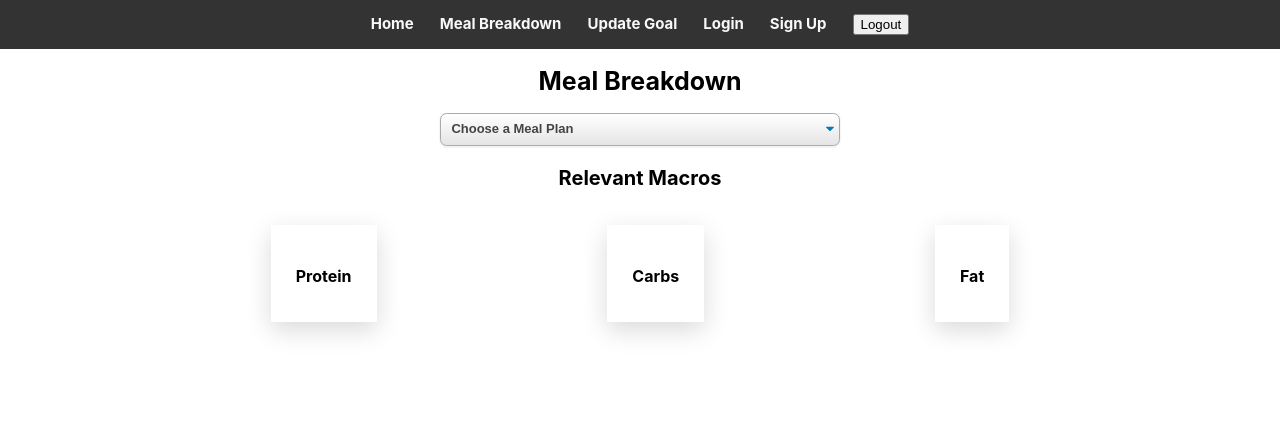
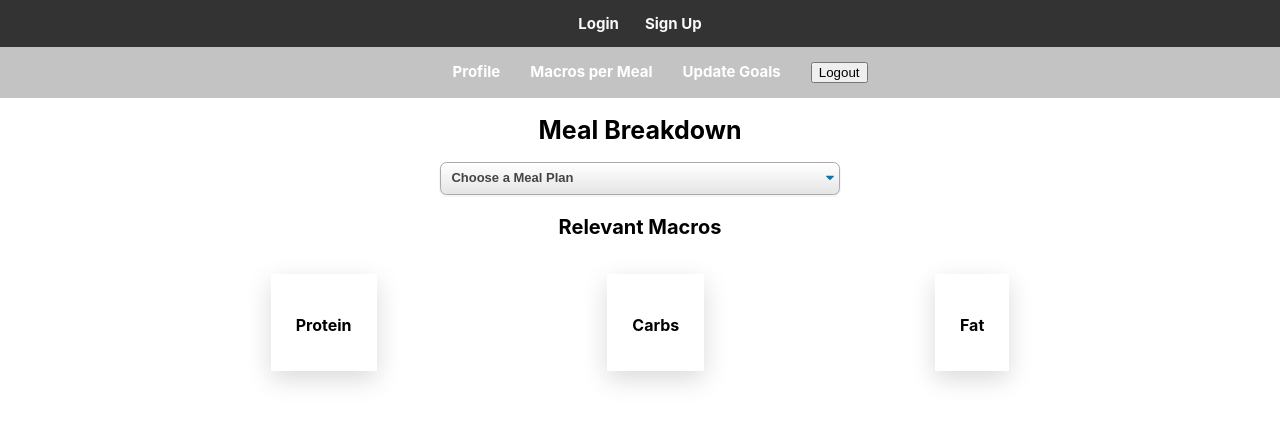
Before and after one commit to macro-calculator-lambda/frontend-seth, a React (Create React App) app in the folder macros/: page /meal-page in a window 1280 px wide. Shown: the top 422 px of the page. Built offline with nearby package versions, Linux system fonts and the light colour scheme; sample sign-in values are in the browser's storage.

Commit message:
Reorganized navigation and created subnavigation for interior pages of application.

```diff
--- a/macros/src/components/Home.js
+++ b/macros/src/components/Home.js
@@ -8,6 +8,7 @@ import { getUserInfo, deleteUser } from "../actions";
 import { Container, Title } from "../styles";
 
 import { calculateCalories, macroCalculator, macros } from "../utils";
+import SubNavigation from "./SubNavigation";
 
 class Home extends React.Component {
   componentDidMount() {
@@ -33,8 +34,11 @@ class Home extends React.Component {
     const totalCalories = calculateCalories(this.props.user);
 
     return (
+      <>
+        <SubNavigation />
         <Container>
-        <Title>Home</Title>
+          <Title>Profile</Title>
+
           <p>
             Recommended Total Calories Per day for {this.props.user.username}:
           </p>
@@ -66,6 +70,7 @@ class Home extends React.Component {
           <p />
           <button onClick={this.handleClick}>Delete Account</button>
         </Container>
+      </>
     );
   }
 }
--- a/macros/src/components/MealPage.js
+++ b/macros/src/components/MealPage.js
@@ -1,6 +1,8 @@
 import React from "react";
 import { connect } from "react-redux";
 import styled from "styled-components";
+
+import SubNavigation from "./SubNavigation";
 
 import {
   meals,
@@ -59,10 +61,17 @@ class MealPage extends React.Component {
     const totalCalories = calculateCalories(this.props.user);
 
     return (
+      <>
+        <SubNavigation />
         <Container>
           <Title style={{ textAlign: "center" }}>Meal Breakdown</Title>
+
           <SmallContainer>
-          <Select name="mealPlan" id="meal-select" onChange={this.handleChange}>
+            <Select
+              name="mealPlan"
+              id="meal-select"
+              onChange={this.handleChange}
+            >
               <Option value="">Choose a Meal Plan</Option>
               <Option value="four">4 meals a day</Option>
               <Option value="three">3 Meals Per day</Option>
@@ -88,6 +97,7 @@ class MealPage extends React.Component {
             </CardRow>
           </div>
         </Container>
+      </>
     );
   }
 }
--- a/macros/src/components/Navigation.js
+++ b/macros/src/components/Navigation.js
@@ -1,7 +1,5 @@
 import React from "react";
-import { NavLink, withRouter } from "react-router-dom";
-import { connect } from "react-redux";
-import { logOut } from "../actions";
+import { NavLink } from "react-router-dom";
 
 import styled from "styled-components";
 
@@ -30,48 +28,19 @@ const NavElement = styled(NavLink)`
   text-decoration: none;
 `;
 
-const handleClick = (event, props) => {
-  event.preventDefault();
-  localStorage.clear();
-  props.history.push("/login");
-};
-
-const Navigation = props => {
+const Navigation = () => {
   return (
     <NavBar>
       <NavContainer>
-        <NavItem>
-          <NavElement to="/">Home</NavElement>
-        </NavItem>
-        <NavItem>
-          <NavElement to="/meal-page">Meal Breakdown</NavElement>
-        </NavItem>
-        <NavItem>
-          <NavElement to="/update-user">Update Goal</NavElement>
-        </NavItem>
         <NavItem>
           <NavElement to="/login">Login</NavElement>
         </NavItem>
         <NavItem>
           <NavElement to="/sign-up">Sign Up</NavElement>
         </NavItem>
-        <NavItem>
-          <button onClick={event => handleClick(event, props)}>Logout</button>
-        </NavItem>
       </NavContainer>
     </NavBar>
   );
 };
 
-const mapStateToProps = state => {
-  return {
-    loggedIn: state.loggedIn
-  };
-};
-
-export default withRouter(
-  connect(
-    mapStateToProps,
-    { logOut }
-  )(Navigation)
-);
+export default Navigation;
--- /dev/null
+++ b/macros/src/components/SubNavigation.js
@@ -0,0 +1,69 @@
+import React from "react";
+import styled from "styled-components";
+import { connect } from "react-redux";
+import { NavLink, withRouter } from "react-router-dom";
+
+import { logOut } from "../actions";
+
+const SubNavContainer = styled.div`
+  background: #c3c3c3;
+  padding: 1.5rem 0;
+  display: flex;
+  justify-content: center;
+`;
+
+const SubNav = styled.ul`
+  margin: 0;
+  list-style: none;
+`;
+
+const SubNavItem = styled.li`
+  display: inline-block;
+  margin: 0 1.5rem;
+`;
+
+const SubNavElement = styled(NavLink)`
+  text-decoration: none;
+  color: #fff;
+  font-weight: bold;
+`;
+
+const handleClick = (event, props) => {
+  event.preventDefault();
+  localStorage.clear();
+  props.history.push("/login");
+};
+
+const SubNavigation = props => {
+  return (
+    <SubNavContainer>
+      <SubNav>
+        <SubNavItem>
+          <SubNavElement to="/">Profile</SubNavElement>
+        </SubNavItem>
+        <SubNavItem>
+          <SubNavElement to="/meal-page">Macros per Meal</SubNavElement>
+        </SubNavItem>
+        <SubNavItem>
+          <SubNavElement to="/update-user">Update Goals</SubNavElement>
+        </SubNavItem>
+        <SubNavItem>
+          <button onClick={event => handleClick(event, props)}>Logout</button>
+        </SubNavItem>
+      </SubNav>
+    </SubNavContainer>
+  );
+};
+
+const mapStateToProps = state => {
+  return {
+    loggedIn: state.loggedIn
+  };
+};
+
+export default withRouter(
+  connect(
+    mapStateToProps,
+    { logOut }
+  )(SubNavigation)
+);
--- a/macros/src/components/UpdateUser.js
+++ b/macros/src/components/UpdateUser.js
@@ -3,6 +3,7 @@ import { Redirect } from "react-router-dom";
 import { connect } from "react-redux";
 import Loader from "react-loader-spinner";
 
+import SubNavigation from "./SubNavigation";
 import { updateUser } from "../actions";
 import {
   Container,
@@ -57,6 +58,8 @@ class UpdateUser extends React.Component {
     }
 
     return (
+      <>
+        <SubNavigation />
         <Container>
           <FormContainer>
             <Title>Update Your Goal or Current Weight</Title>
@@ -110,6 +113,7 @@ class UpdateUser extends React.Component {
             </Form>
           </FormContainer>
         </Container>
+      </>
     );
   }
 }
```
Lines whose indentation alone changed are shown as unchanged.
